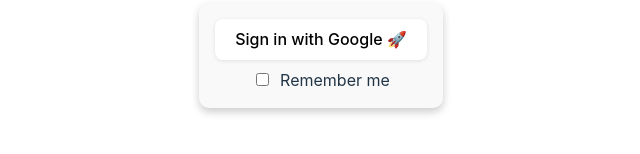
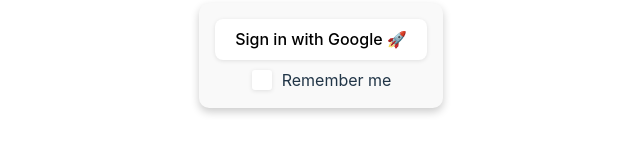
Before and after one commit to rkuhlf/soar-progress, a React (Vite) app: page / in a window 1280 px wide. Shown: the part 342-496 px from the top of the page, without its empty margins (319-959 px from the left). Built offline with nearby package versions, Linux system fonts and the light colour scheme.

Commit message:
improve styling

```diff
--- a/src/App.css
+++ b/src/App.css
@@ -15,8 +15,11 @@
 
 .tasks {
   border-radius: 20px;
+  margin: 0 auto;
   margin-bottom: 30px;
   box-shadow: 0px 4px 10px rgba(0, 0, 0, 0.2);
+
+  width: fit-content;
 }
 
 .task {
--- /dev/null
+++ b/src/components/Checkbox.css
@@ -0,0 +1,69 @@
+.container {
+    display: block;
+    position: relative;
+    padding-left: calc(var(--checkmark-size) + 0.2em);
+    cursor: pointer;
+    -webkit-user-select: none;
+    -moz-user-select: none;
+    -ms-user-select: none;
+    user-select: none;
+
+    --checkmark-size: 1.25em;
+}
+
+/* Hide the browser's default checkbox */
+.container input {
+    position: absolute;
+    opacity: 0;
+    cursor: pointer;
+    height: 0;
+    width: 0;
+  }
+
+/* Create a custom checkbox */
+.checkmark {
+    position: absolute;
+    top: 50%;
+    left: 50%;
+    transform: translate(-50%, -50%);
+    height: var(--checkmark-size);
+    width: var(--checkmark-size);
+    background-color: white;
+    border-radius: 3px;
+    box-shadow: 0px 1px 4px rgba(0, 0, 0, 0.1);
+}
+
+/* On mouse-over, add a grey background color */
+.container:hover input ~ .checkmark {
+    background-color: #ccc;
+}
+
+/* When the checkbox is checked, add a blue background */
+.container input:checked ~ .checkmark {
+    background-color: #646cff;
+}
+
+/* Create the checkmark/indicator (hidden when not checked) */
+.checkmark:after {
+    content: "";
+    position: absolute;
+    display: none;
+}
+
+/* Show the checkmark when checked */
+.container input:checked ~ .checkmark:after {
+    display: block;
+}
+
+/* Style the checkmark/indicator */
+.container .checkmark:after {
+    left: calc(9/25 * var(--checkmark-size));
+    top: calc(4/25 * var(--checkmark-size));
+    width: calc(5/25 * var(--checkmark-size));
+    height: calc(10/25 * var(--checkmark-size));
+    border: solid white;
+    border-width: 0 3px 3px 0;
+    -webkit-transform: rotate(45deg);
+    -ms-transform: rotate(45deg);
+    transform: rotate(45deg);
+}
--- /dev/null
+++ b/src/components/Checkbox.tsx
@@ -0,0 +1,12 @@
+import "./Checkbox.css"
+
+export default function({checked, onChange}: {checked: boolean, onChange: () => {}}) {
+    return (
+        <label className="container">
+            <input type="checkbox"
+                    checked={checked}
+                    onChange={onChange}/>
+            <span className="checkmark"></span>
+        </label>
+    );
+}
--- a/src/components/LoginPage.tsx
+++ b/src/components/LoginPage.tsx
@@ -1,3 +1,4 @@
+import Checkbox from "./Checkbox";
 import { useLoginContext } from "./LoginProvider";
 import { useGoogleLogin } from "@react-oauth/google";
 
@@ -24,11 +25,7 @@
                     <button className="login-button" onClick={() => popOutGoogleLogin()}>Sign in with Google 🚀 </button>
                 </div>
                 <label className="remember-me">
-                    <input
-                    type="checkbox"
-                    checked={shouldRememberLogin}
-                    onChange={handleCheckboxChange}
-                    />
+                    <Checkbox checked={shouldRememberLogin} onChange={handleCheckboxChange}/>
                     Remember me
                 </label>
             </div>
```
Also changed, not shown: 2 other files (tests, documents, lock files or other folders).
